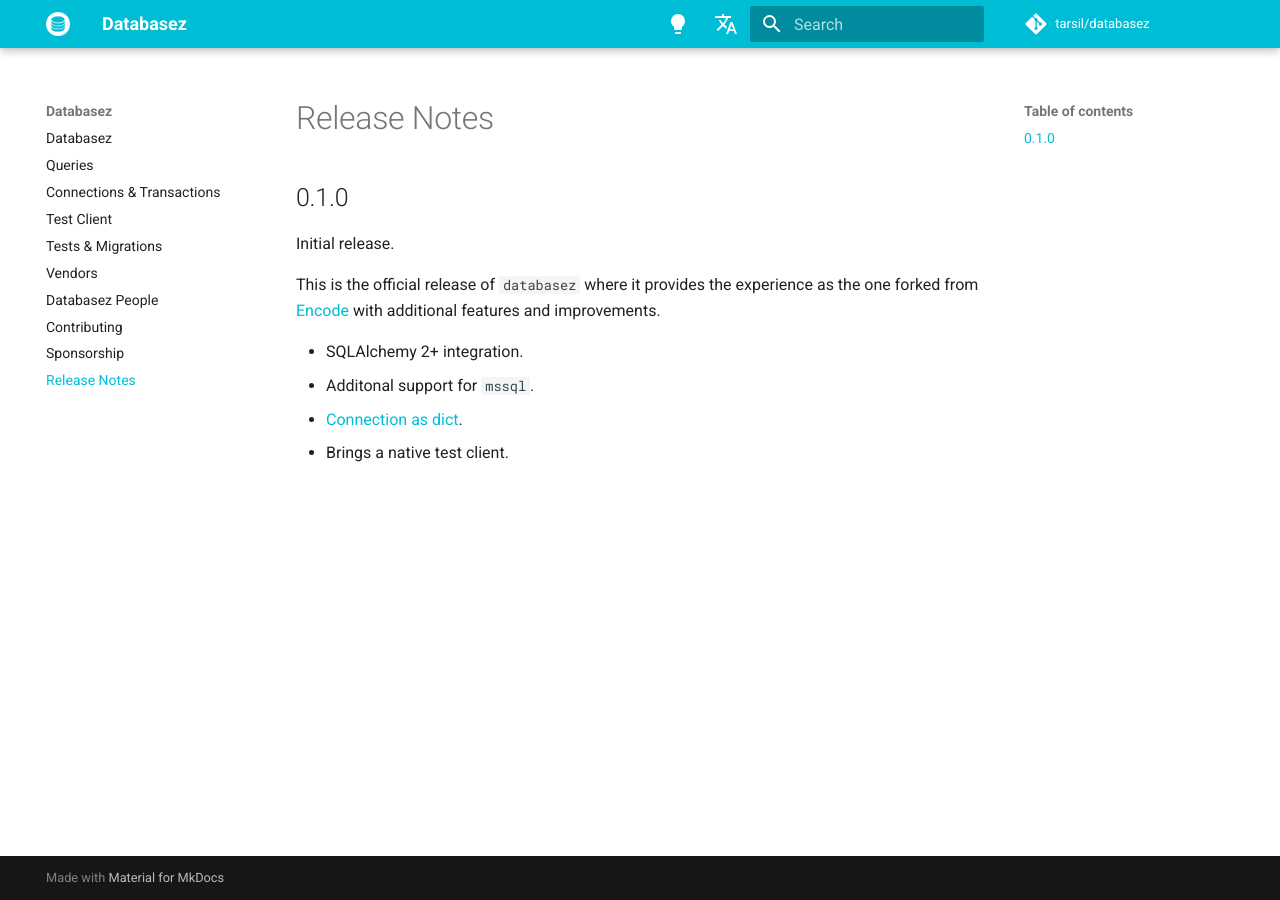
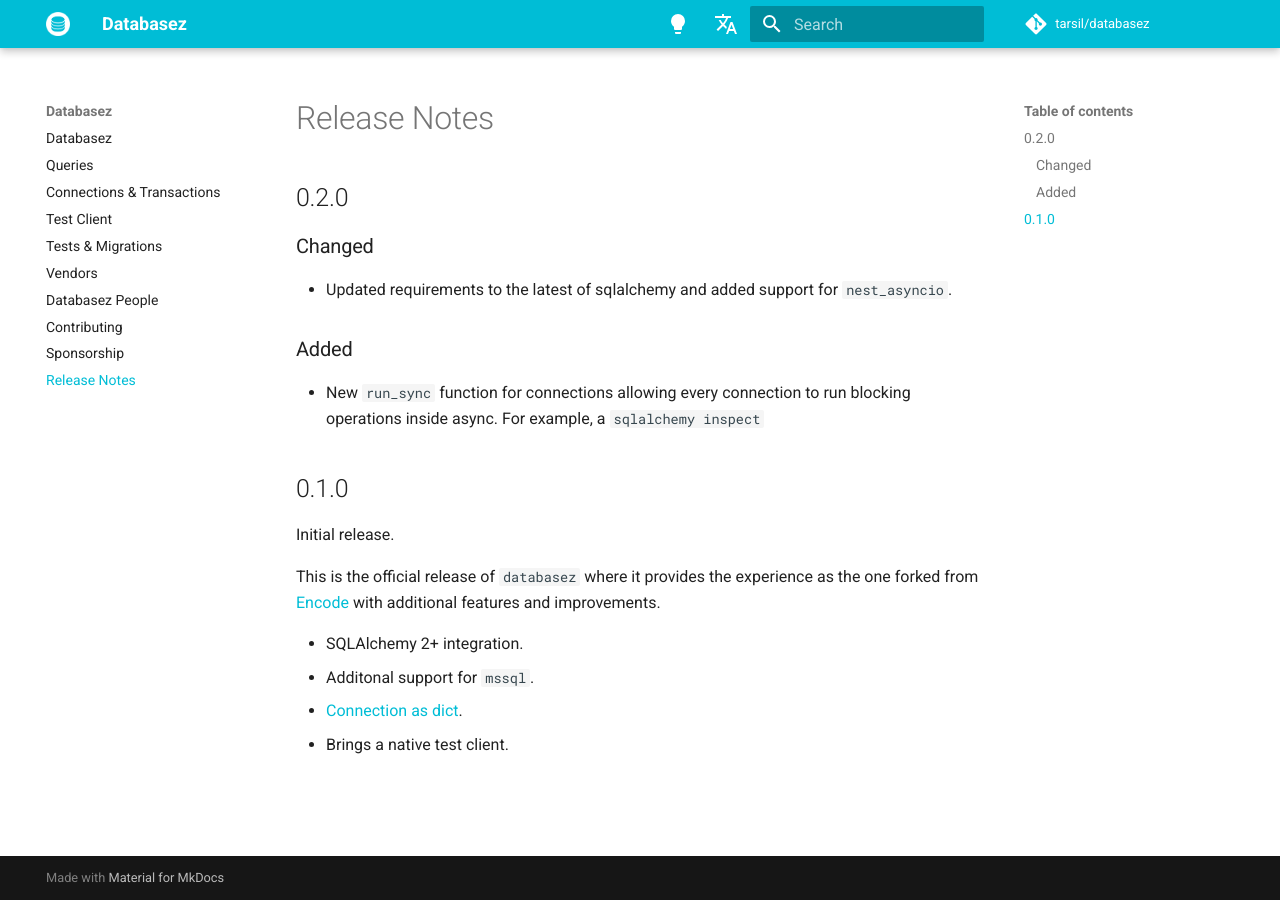
Before and after one commit to dymmond/databasez, an MkDocs documentation site: the page built from docs/release-notes.md, in a window 1280 px wide. Built offline with MkDocs 1.6.1 and Material for MkDocs 9.7.7, drawn with Linux system fonts in a browser that asks for light colours; comment, search, counter and statistics services are not loaded.

Commit message:
🔝 Update to version 0.2.0

```diff
--- a/databasez/__init__.py
+++ b/databasez/__init__.py
@@ -1,5 +1,5 @@
 from databasez.core import Database, DatabaseURL
 
-__version__ = "0.1.0"
+__version__ = "0.2.0"
 
 __all__ = ["Database", "DatabaseURL"]
--- a/docs/release-notes.md
+++ b/docs/release-notes.md
@@ -1,4 +1,15 @@
 # Release Notes
+
+## 0.2.0
+
+### Changed
+
+- Updated requirements to the latest of sqlalchemy and added support for `nest_asyncio`.
+
+### Added
+
+- New `run_sync` function for connections allowing every connection to run blocking operations
+inside async. For example, a `sqlalchemy inspect`
 
 ## 0.1.0
 
```
